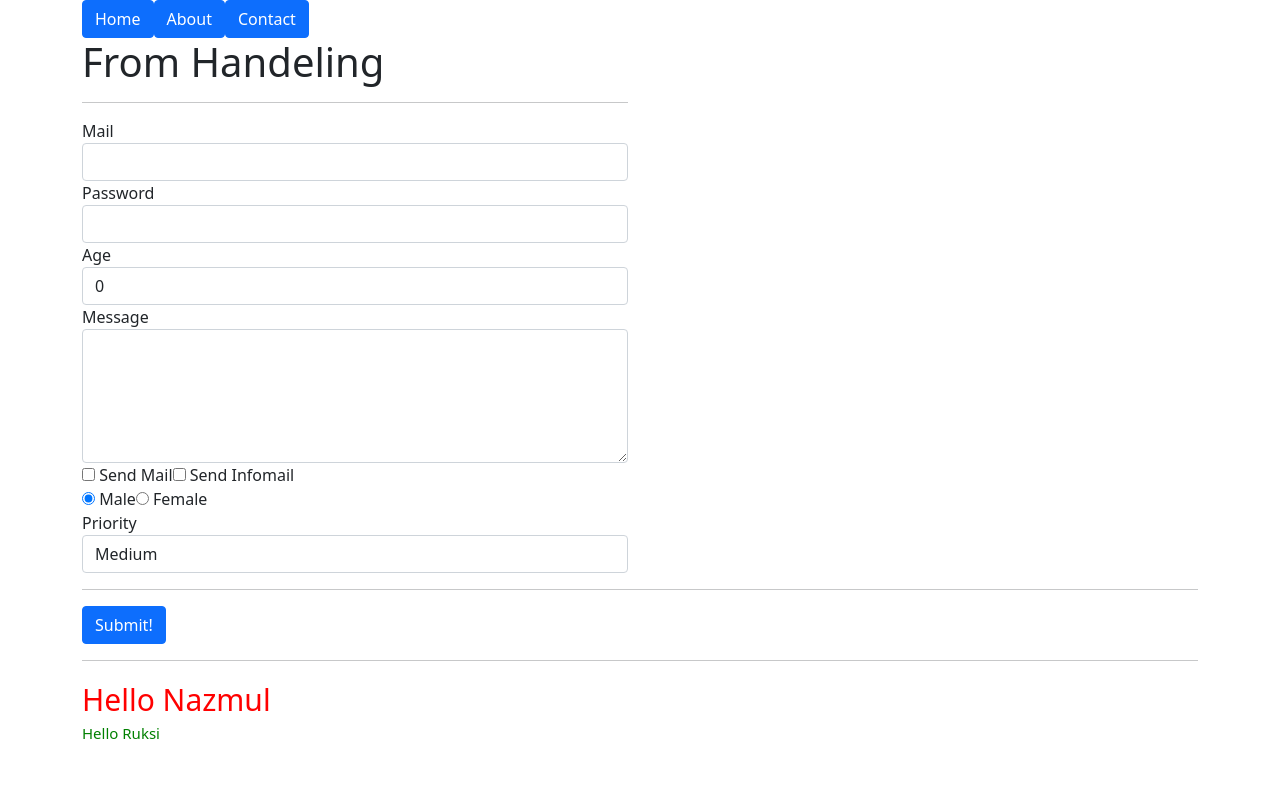
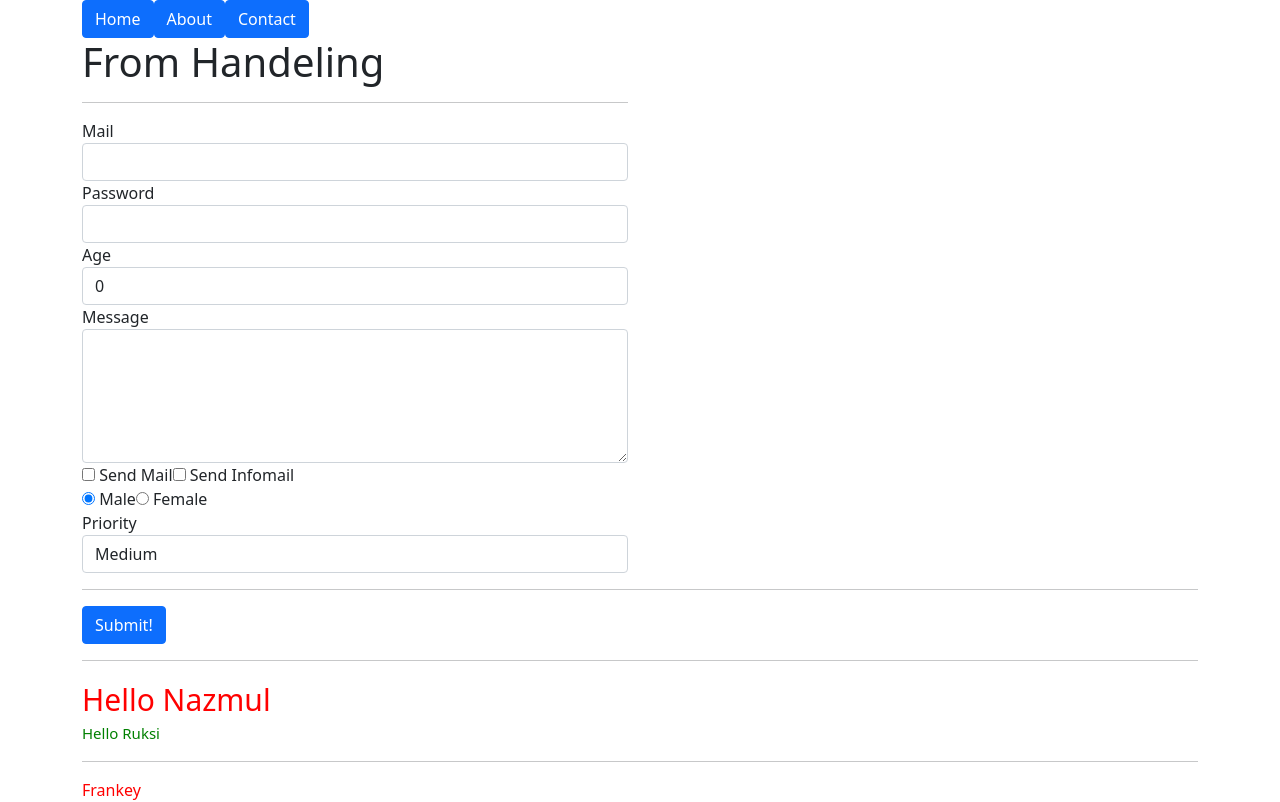
Before and after one commit to csenazmul/form-vueprojv2, a Vue app: page / in a window 1280 px wide. Built offline with nearby package versions, Linux system fonts and the light colour scheme.

Commit message:
Custom Directive- Local-37

```diff
--- a/src/App.vue
+++ b/src/App.vue
@@ -15,6 +15,11 @@
         <!-- assign modifers -->
         <div v-awesome.red.big="'Hello Nazmul'"></div>
         <div v-awesome.green.small="'Hello Ruksi'"></div>
+        <hr>
+        <!-- Custom Directive- Local -->
+        <!-- <div v-user></div> -->
+        <div v-user="userValue"></div>
+
     </div>
 </template>
 
@@ -26,13 +31,24 @@
 export default {
     data(){
         return{
-            componentToRender: 'compContact'
+            componentToRender: 'compContact',
+            userValue: "Frankey"
         }
     },
     components:{
         compHome,
         compAbout,
         compContact
+    },
+    // Custom Directive- Local
+    // Properties
+    directives: {
+        'user':{
+            bind(el,binding){
+                el.innerHTML = binding.value
+                el.style.color = 'Red'
+            }
         }
+    }
 }
 </script>
```
